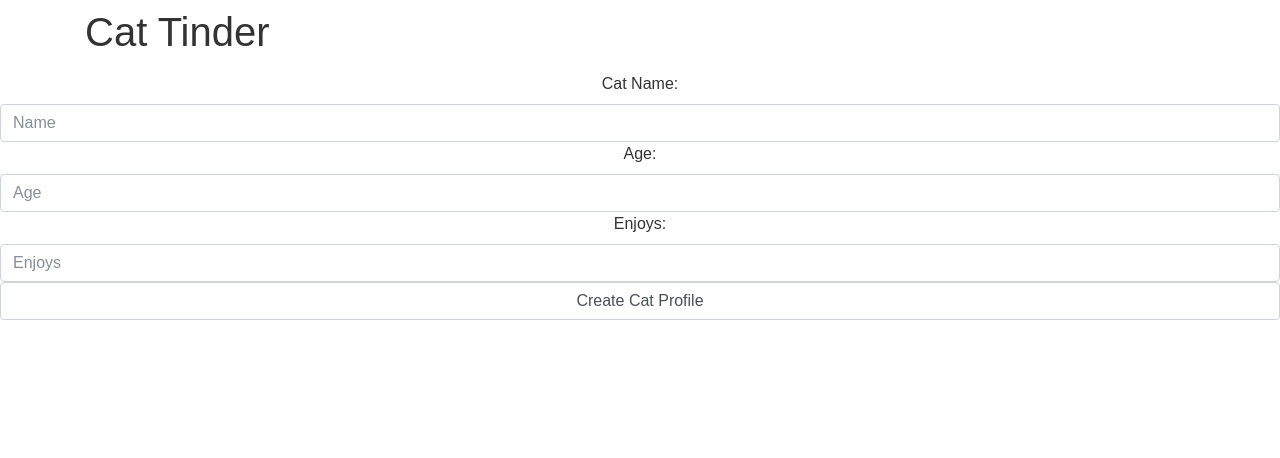
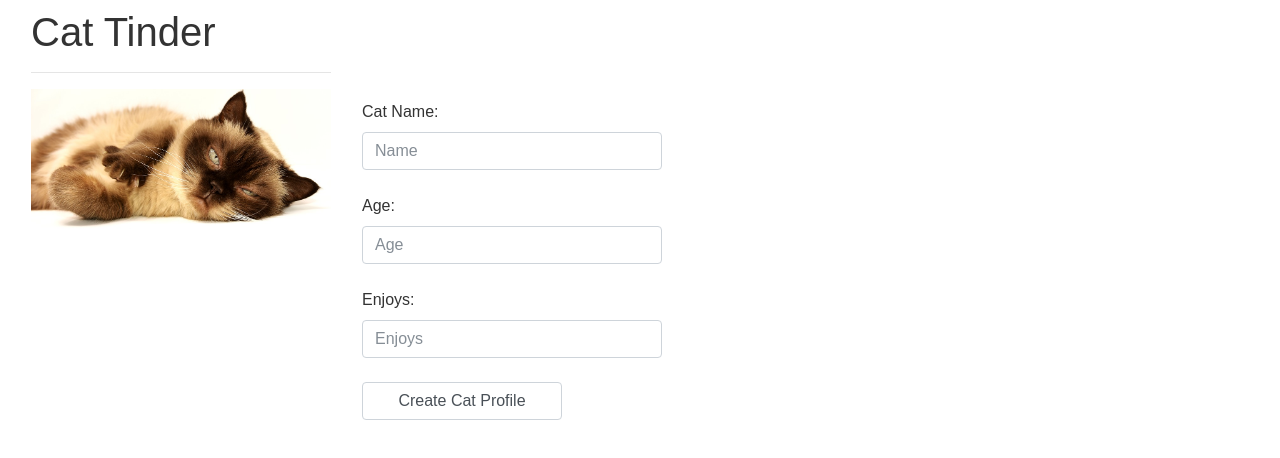
Before and after one commit to christine-benedict/cat-tinder-frontend, a React (Create React App) app: page / in a window 1280 px wide. Shown: the top 458 px of the page. Built offline with nearby package versions, Linux system fonts and the light colour scheme.

Commit message:
Made prettier

```diff
--- a/src/App.css
+++ b/src/App.css
@@ -1,5 +1,6 @@
 .App {
-  text-align: center;
+  display: flex;
+  align-content: center;
 }
 
 .App-logo {
@@ -27,6 +28,16 @@
   to { transform: rotate(360deg); }
 }
 
-Panel{
-    width: 300px
+#create-cat-form {
+  padding-top: 100px;
+  width: 300px
 }
+
+#submit{
+  width: 200px
+}
+
+#cat-header {
+  margin-left: 0;
+  width: 300px;
+}
--- a/src/App.js
+++ b/src/App.js
@@ -37,7 +37,7 @@ class App extends Component {
   render() {
     return (
       <div className="App">
-        <Header />
+        <Header /><br />
         <Router>
           <Switch>
             <Route exact path="/cats" render={ (props) => <Cats cats={this.state.cats} />} />
--- a/src/components/Header.js
+++ b/src/components/Header.js
@@ -7,7 +7,8 @@ class Header extends Component{
       <div>
         <Navbar>
           <Navbar.Header>
-            <h1>Cat Tinder</h1>
+            <h1>Cat Tinder</h1> <hr />
+            <img id="cat-header" src="../images/cat.jpg"/>
           </Navbar.Header>
         </Navbar>
       </div>
--- a/src/pages/NewCat.js
+++ b/src/pages/NewCat.js
@@ -35,20 +35,20 @@ class NewCat extends Component{
                 name="name"
                 placeholder="Name"
                 onChange={this.handleChange.bind(this)}
-                value={this.state.form.name} />
+                value={this.state.form.name} /><br />
               <ControlLabel id="age">Age: </ControlLabel>
               <FormControl
                 type="number"
                 name="age"
                 placeholder="Age"
                 onChange={this.handleChange.bind(this)}
-                value={this.state.form.age} />
+                value={this.state.form.age} /><br />
               <ControlLabel id="enjoys">Enjoys: </ControlLabel>
               <FormControl
                 type="text"
                 name="enjoys"
                 placeholder="Enjoys"
-                onChange={this.handleChange.bind(this)} value={this.state.form.enjoys} />
+                onChange={this.handleChange.bind(this)} value={this.state.form.enjoys} /> <br />
               <FormControl
                 type="submit"
                 name="enjoys"
```
Also changed, not shown: public/images/cat.jpg (added).
